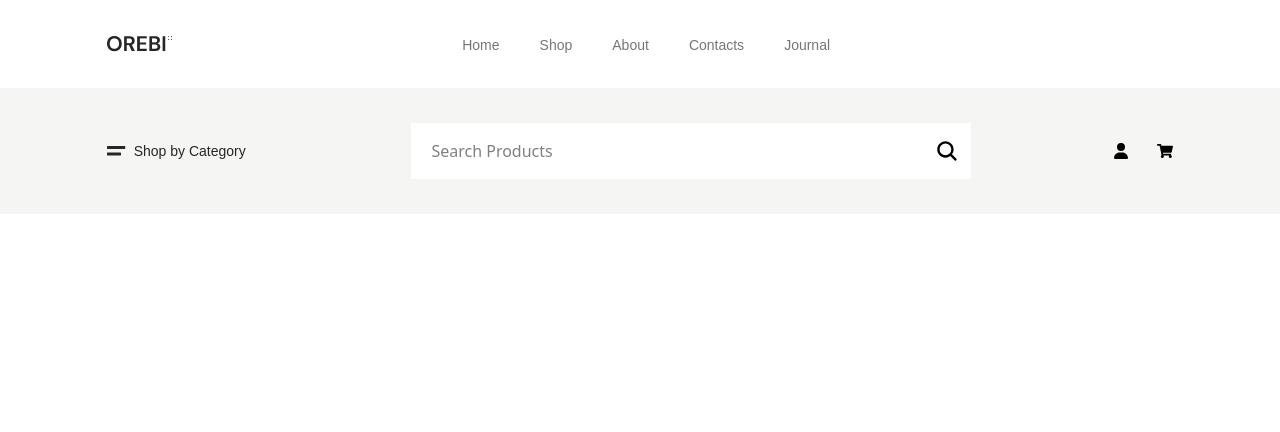
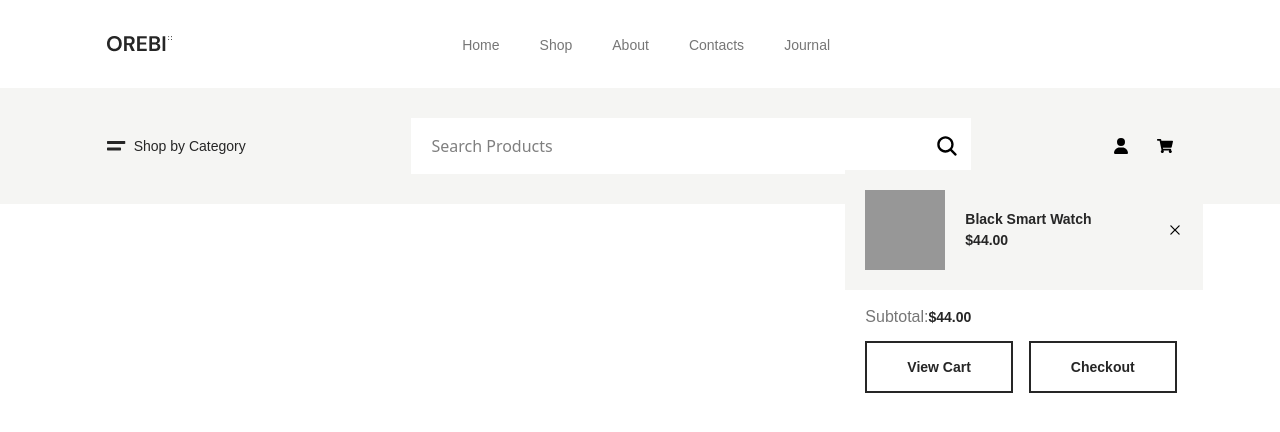
Before and after one commit to khaled6013/E-commerce, a React (Vite) app: page / in a window 1280 px wide. Both pictures are taken after a click on the icon 1165 px from the left and 151 px from the top of the page. Shown: the top 432 px of the page. Built offline with nearby package versions, Linux system fonts and the light colour scheme.

Commit message:
card complete

```diff
--- a/src/components/NavbarB.jsx
+++ b/src/components/NavbarB.jsx
@@ -4,30 +4,38 @@ import { FaUser } from "react-icons/fa6";
 import { FaShoppingCart } from "react-icons/fa";
 import { FaCaretRight } from "react-icons/fa";
 import { useEffect, useRef, useState } from 'react';
+import { RxCross2 } from 'react-icons/rx';
 
 
 const NavbarB = () => {
     let cateref = useRef()
     let accateref = useRef()
-    let [cate,setCeta] = useState(false)
-    let [accate,setacCeta] = useState(false)
+    let accTwoateref = useRef()
+    let [cate, setCeta] = useState(false)
+    let [accate, setacCeta] = useState(false)
+    let [accateTwo, setacCetaTwo] = useState(false)
 
-        document.addEventListener("click" ,(e)=>{
-           if(cateref.current.contains(e.target) == true){
+    document.addEventListener("click", (e) => {
+        if (cateref.current.contains(e.target) == true) {
             setCeta(!cate)
-           }else{
+        } else {
             setCeta(false)
         }
-           if(accateref.current.contains(e.target) == true){
+        if (accateref.current.contains(e.target) == true) {
             setacCeta(!accate)
-           }else{
+        } else {
             setacCeta(false)
+        }
+        if (accTwoateref.current.contains(e.target) == true) {
+            setacCetaTwo(!accateTwo)
+        } else {
+            setacCetaTwo(false)
         }
     });
 
     return (
         <>
-            <div className="bg-[#F5F5F3] lg:py-[35px]">
+    <div className="bg-[#F5F5F3] lg:py-[30px]">
         <div className="lg:w-10/12 mx-auto w-11/12">
             <div className="lg:flex items-center">
                 <div className="lg:w-2/7 relative">
@@ -41,27 +49,27 @@ const NavbarB = () => {
                                 <ul>
                                     <div className="flex items-center border-b-2 border-[#ffffff42] pb-3">
                                         <a href="" className='text-[#FFFFFFB2] text-[14px] font-dm font-normal hover:font-bold hover:text-[#FFFFFF]'>Accesories</a>
-                                        < FaCaretRight className='ml-[130px] text-[#FFFFFFB2]'/>
+                                        < FaCaretRight className='ml-[130px] text-[#FFFFFFB2]' />
                                     </div>
                                     <div className="flex items-center border-b-2 border-[#ffffff62] pb-3 pt-3">
                                         <a href="" className='text-[#FFFFFFB2] text-[14px] font-dm font-normal hover:font-bold hover:text-[#FFFFFF]'>Furniture</a>
-                                        < FaCaretRight className='ml-[143px] text-[#FFFFFFB2]'/>
+                                        < FaCaretRight className='ml-[143px] text-[#FFFFFFB2]' />
                                     </div>
                                     <div className="flex items-center border-b-2 border-[#ffffff62] pb-3 pt-3">
                                         <a href="" className='text-[#FFFFFFB2] text-[14px] font-dm font-normal hover:font-bold hover:text-[#FFFFFF]'>Electronics</a>
-                                        < FaCaretRight className='ml-[130px] text-[#FFFFFFB2]'/>
+                                        < FaCaretRight className='ml-[130px] text-[#FFFFFFB2]' />
                                     </div>
                                     <div className="flex items-center border-b-2 border-[#ffffff62] pb-3 pt-3">
                                         <a href="" className='text-[#FFFFFFB2] text-[14px] font-dm font-normal hover:font-bold hover:text-[#FFFFFF]'>Clothes</a>
-                                        < FaCaretRight className='ml-[152px] text-[#FFFFFFB2]'/>
+                                        < FaCaretRight className='ml-[152px] text-[#FFFFFFB2]' />
                                     </div>
                                     <div className="flex items-center border-b-2 border-[#ffffff62] pb-3 pt-3">
                                         <a href="" className='text-[#FFFFFFB2] text-[14px] font-dm font-normal hover:font-bold hover:text-[#FFFFFF]'>Bags</a>
-                                        < FaCaretRight className='ml-[167px] text-[#FFFFFFB2]'/>
+                                        < FaCaretRight className='ml-[167px] text-[#FFFFFFB2]' />
                                     </div>
                                     <div className="flex items-center border-b-2 border-[#ffffff62] pb-3 pt-3">
                                         <a href="" className='text-[#FFFFFFB2] text-[14px] font-dm font-normal hover:font-bold hover:text-[#FFFFFF]'>Home appliances</a>
-                                        < FaCaretRight className='ml-[91px] text-[#FFFFFFB2]'/>
+                                        < FaCaretRight className='ml-[91px] text-[#FFFFFFB2]' />
                                     </div>
                                 </ul>
                             </div>
@@ -81,7 +89,7 @@ const NavbarB = () => {
                 <div className="lg:w-1/7">
                     <div className="flex justify-end">
                         <div className="relative">
-                                    <FaUser className='cursor-pointer 'ref={accateref} />
+                            <FaUser className='cursor-pointer ' ref={accateref} />
                             {accate &&
                                 <div className=" absolute top-[22px] right-0">
                                     <div className="bg-white hover:bg-black py-4 px-[59px] cursor-pointer">
@@ -93,7 +101,36 @@ const NavbarB = () => {
                                 </div>
                             }
                         </div>
-                                <FaShoppingCart className='ml-7 cursor-pointer' />
+                        <div className="relative">
+                            <FaShoppingCart className='ml-7 cursor-pointer' ref={accTwoateref}/>
+                            {accateTwo &&
+                            <div className="absolute top-8 right-[-30px]">
+                                <div className="bg-[#F5F5F3] py-5 w-[358px] pl-5">
+                                    <div className="flex items-center relative">
+                                        <div className="h-[80px] w-[80px] bg-[#979797]"></div>
+                                        <div className="pl-5">
+                                        <p className='text-[#262626] text-[14px] font-dm font-bold w-[131px]'>Black Smart Watch</p>
+                                        <p className='text-[#262626] text-[14px] font-dm font-bold'>$44.00</p>
+                                        </div>
+                                        <div className=""><RxCross2 className='absolute top-[40%] right-5 cursor-pointer'/></div>
+                                    </div>
+                                </div>
+                                <div className="pt-[14px] w-[358px] pl-5 pb-[36px]">
+                                    <div className="">
+                                    <span className='text-[#767676] text-[16px] font-dm font-normal'>Subtotal:</span><span className='text-[#262626] text-[14px] font-dm font-bold'>$44.00</span>
+                                    </div>
+                                    <div className="flex items-center mt-[25px]">
+                                    <div className="">
+                                        <a href="#" className='px-10 border-2 py-4 text-[#262626] text-[14px] font-dm font-bold hover:bg-black hover:text-white'>View Cart</a>
+                                    </div>
+                                    <div className="ml-4">
+                                        <a href="#" className='px-10 border-2 py-4 text-[#262626] text-[14px] font-dm font-bold hover:bg-black hover:text-white'>Checkout</a>
+                                    </div>
+                                    </div>
+                                </div>
+                            </div>
+                            }
+                        </div>
                     </div>
                 </div>
             </div>
```
Lines whose indentation alone changed are shown as unchanged.
